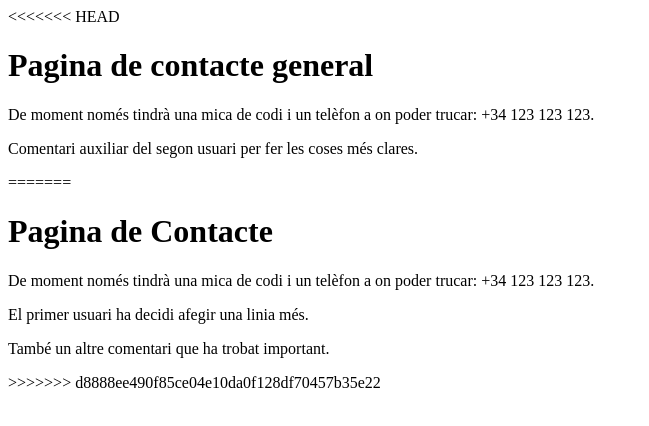
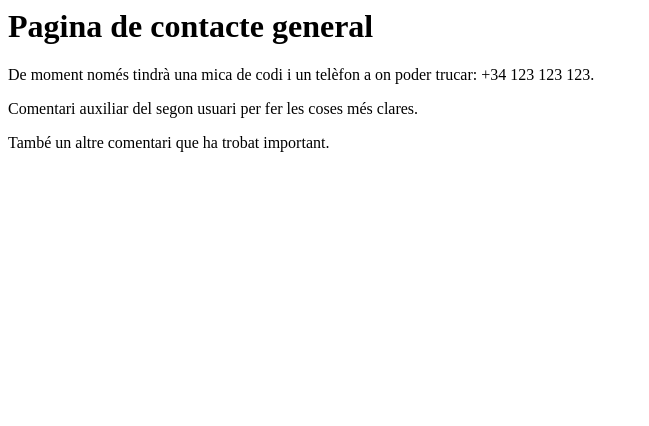
Before and after one commit to JordiTR/cmdr, a plain HTML site: page contacte.html in a window 1280 px wide. Shown: the whole page, without its empty margins (0-649 px from the left). Drawn offline with Linux system fonts and the light colour scheme.

Commit message:
reunir tots els canvis

```diff
--- a/contacte.html
+++ b/contacte.html
@@ -2,15 +2,10 @@
 <head>
 </head>
 <body>
-<<<<<<< HEAD
+
 <h1>Pagina de contacte general</h1>
 <p>De moment només tindrà una mica de codi i un telèfon a on poder trucar: +34 123 123 123.</p>
 <p>Comentari auxiliar del segon usuari per fer les coses més clares.</p>
-=======
-<h1>Pagina de Contacte</h1>
-<p>De moment només tindrà una mica de codi i un telèfon a on poder trucar: +34 123 123 123.</p>
-<p>El primer usuari ha decidi afegir una linia més.</p>
 <p>També un altre comentari que ha trobat important.</p>
->>>>>>> d8888ee490f85ce04e10da0f128df70457b35e22
 </body>
 </html>
```
